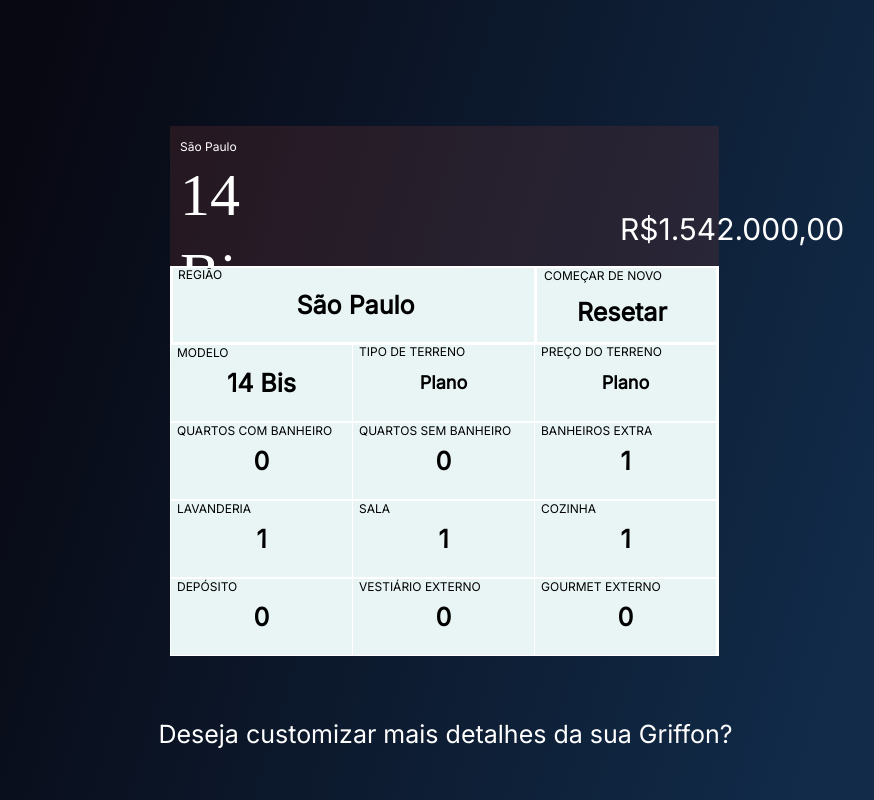
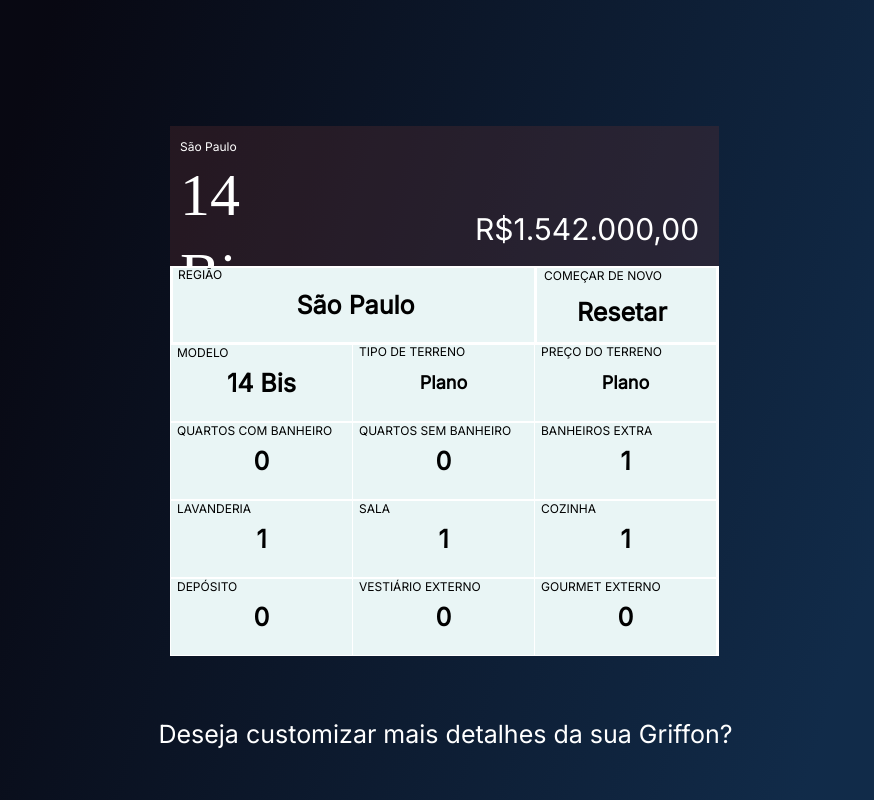
Before and after one commit to babivillanova/webpricecalculator, a website: page index2.html in a window 1280 px wide. Shown: the top 800 px of the page, without its empty margins (275-1149 px from the left). Drawn offline with Linux system fonts and the light colour scheme; a web font is replaced by a local one.

Commit message:
Update calculadora2.css

```diff
--- a/calculadora2.css
+++ b/calculadora2.css
@@ -63,7 +63,7 @@
   position: absolute;
   width: 222px;
   height: 36px;
-  left: 450px;
+  left: 305px;
   top: 60px;
 
   font-family: "Inter";
```
